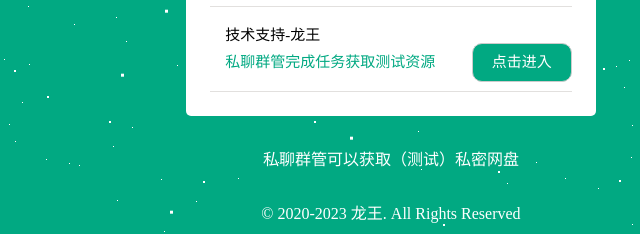
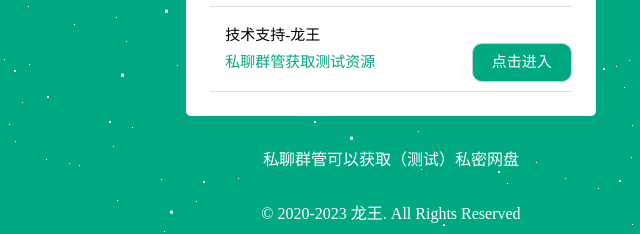
Before and after one commit to kimlongwang/kim.github.io, a plain HTML site: page index.html in a window 1280 px wide. Shown: the part 626-860 px from the top of the page, 249-889 px from the left. Drawn offline with Linux system fonts and the light colour scheme.

Commit message:
Update index.html

```diff
--- a/index.html
+++ b/index.html
@@ -202,7 +202,7 @@
 				<li>
                                 技术支持-龙王
                                 <div class="link">
-                                    <div style="color:#02a982">私聊群管完成任务获取测试资源</div>
+                                    <div style="color:#02a982">私聊群管获取测试资源</div>
                                     <div class="go"><a href="http://wpa.qq.com/msgrd?v=3&uin=2973246337&site=qq&menu=yes" target="_blank">点击进入</a></div>
                                 </div>
                             </li>
```
